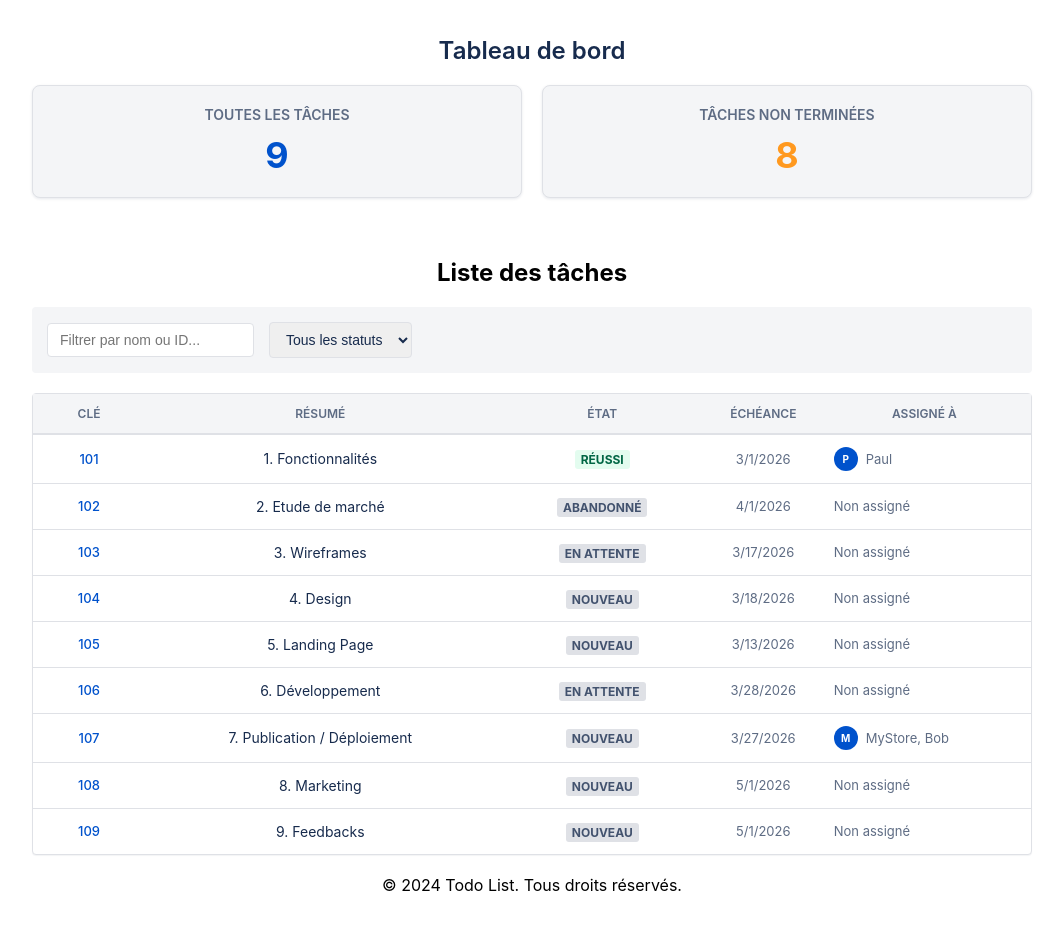
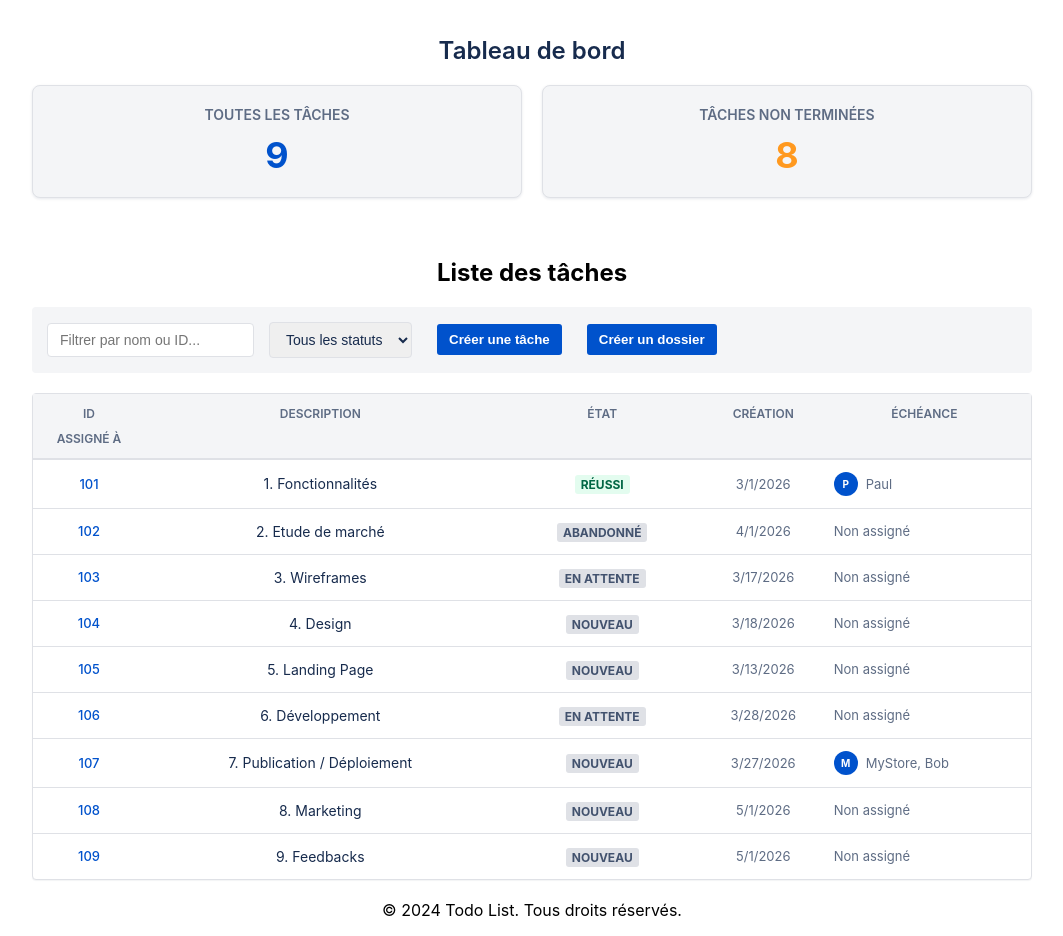
Before and after one commit to LoanALLARD/TodoList-React, a React (Create React App) app in the folder todo-list/: page / in a window 1280 px wide. Shown: the whole page, without its empty margins (108-1171 px from the left). Before the commit the page ends 911 px from the top, so only its background shows below. Built offline with nearby package versions, Linux system fonts and the light colour scheme.

Commit message:
feat: add modal functionality for creating tasks and folders in TaskList component

```diff
--- a/todo-list/src/App.css
+++ b/todo-list/src/App.css
@@ -32,7 +32,65 @@
   from {
     transform: rotate(0deg);
   }
+
   to {
     transform: rotate(360deg);
   }
 }
+
+/* Modal Styles */
+.modal-overlay {
+  position: fixed;
+  top: 0;
+  left: 0;
+  width: 100vw;
+  height: 100vh;
+  background-color: rgba(0, 0, 0, 0.5);
+  /* Noir semi-transparent */
+  display: flex;
+  justify-content: center;
+  align-items: center;
+  z-index: 1000;
+}
+
+.modal-content {
+  background-color: white;
+  padding: 20px;
+  border-radius: 8px;
+  box-shadow: 0 4px 6px rgba(0, 0, 0, 0.1);
+  position: relative;
+  max-width: 500px;
+  width: 90%;
+  color: #172b4d;
+}
+
+.close-button {
+  position: absolute;
+  top: 15px;
+  right: 15px;
+  background: none;
+  border: none;
+  font-size: 1.2rem;
+  cursor: pointer;
+  font-weight: bold;
+  color: #42526e;
+}
+
+.close-button:hover {
+  color: #ff5630;
+}
+
+.create-task-btn {
+  background-color: #0052cc;
+  color: white;
+  border: none;
+  padding: 8px 12px;
+  border-radius: 3px;
+  cursor: pointer;
+  font-weight: bold;
+  margin-left: 10px;
+}
+
+.create-task-btn:hover {
+  background-color: #0065ff;
+}
--- a/todo-list/src/TasksList.js
+++ b/todo-list/src/TasksList.js
@@ -1,10 +1,14 @@
 import React, { useState } from "react";
 import "./TasksList.css";
 import TaskForm from "./Components/Forms/TaskForm";
+import FolderForm from "./Components/Forms/FolderForm";
+import Modal from "./Components/Modals/Modal";
 
 export default function TaskList({ tasks }) {
     const [searchTerm, setSearchTerm] = useState("");
     const [statusFilter, setStatusFilter] = useState("");
+    const [isTaskModalOpen, setIsTaskModalOpen] = useState(false);
+    const [isFolderModalOpen, setIsFolderModalOpen] = useState(false);
 
     // Logique de filtrage (préparée pour l'avenir)
     const filteredTasks = tasks.filter((task) => {
@@ -14,8 +18,6 @@ export default function TaskList({ tasks }) {
         const matchStatus = statusFilter === "" || task.etat === statusFilter;
         return matchSearch && matchStatus;
     });
-
-    const [showForm, setShowForm] = useState(false);
 
     return (
         <div className="jira-task-list-container">
@@ -40,16 +42,42 @@ export default function TaskList({ tasks }) {
                     <option value="En cours">En cours</option>
                     <option value="À faire">À faire</option>
                 </select>
-                {/*<button onClick={() => setShowForm(!showForm)}>
+                <button
+                    onClick={() => setIsTaskModalOpen(true)}
+                    className="create-task-btn"
+                >
                     Créer une tâche
                 </button>
-                {showForm && (
+                <button
+                    onClick={() => setIsFolderModalOpen(true)}
+                    className="create-task-btn"
+                >
+                    Créer un dossier
+                </button>
+                <Modal
+                    isOpen={isTaskModalOpen}
+                    onClose={() => setIsTaskModalOpen(false)}
+                    title="Nouvelle tâche"
+                >
                     <TaskForm
-                        onSubmit={(task) =>
-                            console.log("Nouvelle tâche ajoutée:", task)
-                        }
+                        onSubmit={(task) => {
+                            console.log("Nouvelle tâche ajoutée:", task);
+                            setIsTaskModalOpen(false);
+                        }}
                     />
-                )}*/}
+                </Modal>
+                <Modal
+                    isOpen={isFolderModalOpen}
+                    onClose={() => setIsFolderModalOpen(false)}
+                    title="Nouveau dossier"
+                >
+                    <FolderForm
+                        onSubmit={(folder) => {
+                            console.log("Nouveau dossier ajouté:", folder);
+                            setIsFolderModalOpen(false);
+                        }}
+                    />
+                </Modal>
             </div>
 
             {filteredTasks.length === 0 ? (
@@ -58,9 +86,10 @@ export default function TaskList({ tasks }) {
                 <ul className="jira-task-list">
                     {/* En-tête de la "table" */}
                     <li className="jira-task-item jira-task-header">
-                        <div>Clé</div>
-                        <div>Résumé</div>
+                        <div>ID</div>
+                        <div>Description</div>
                         <div>État</div>
+                        <div>Création</div>
                         <div>Échéance</div>
                         <div>Assigné à</div>
                     </li>
```
